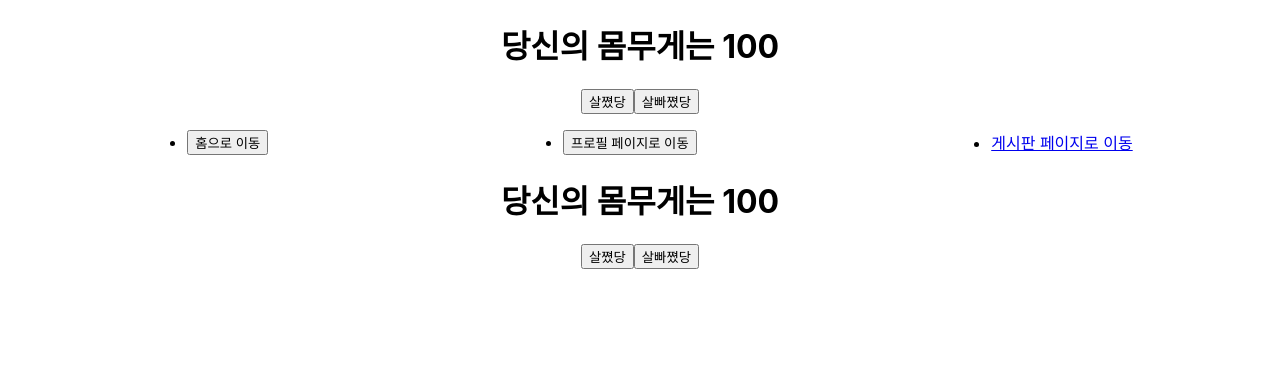
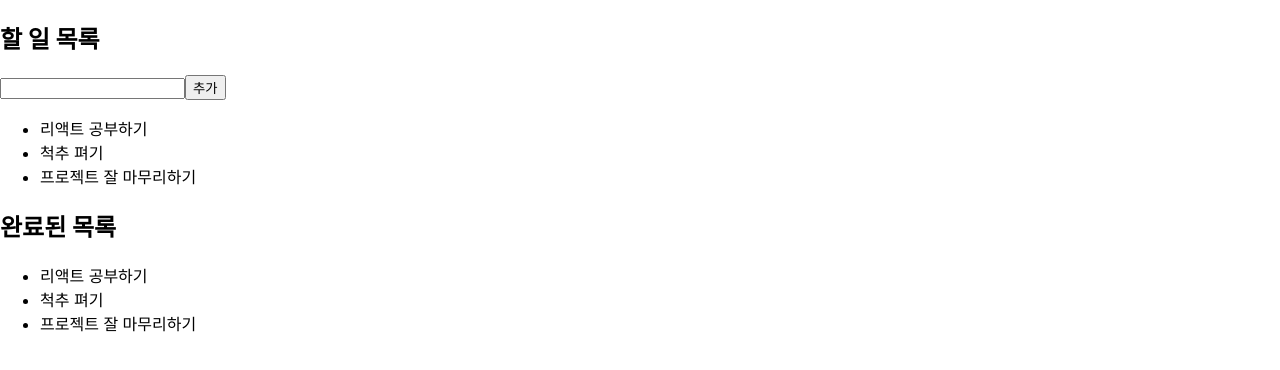
Before and after one commit to Drew-Choi/react-router, a React (Create React App) app: page /test in a window 1280 px wide. Shown: the top 370 px of the page. Built offline with nearby package versions, Linux system fonts and the light colour scheme.

Commit message:
리덕스로 todolist 만들기

```diff
--- a/src/App.css
+++ b/src/App.css
@@ -1,6 +1,6 @@
-.App {
+/* .App {
   text-align: center;
-}
+} */
 
 .App-logo {
   height: 40vmin;
--- a/src/App.js
+++ b/src/App.js
@@ -7,14 +7,17 @@
 import NotFound from './components/NotFound';
 import Profile from './components/Profile';
 import TestRedux from './components/TestRedux';
+import ListContainer from './components/ListContainer';
 
 function App() {
   return (
     <div className="App">
-      <TestRedux />
+      <ListContainer />
+
+      {/* <TestRedux /> */}
 
       {/* 라우터 그려지는 영역 */}
-      <Header />
+      {/* <Header />
       <Routes>
         <Route path="/" element={<Home />} />
         <Route path="/profile" element={<Profile />} />
@@ -22,7 +25,7 @@
         <Route path="/board" element={<Board />} />
         <Route path="/board/:boardID" element={<BoardDetail />} />
         <Route path="*" element={<NotFound />} />
-      </Routes>
+      </Routes> */}
     </div>
   );
 }
--- /dev/null
+++ b/src/components/DoneList.jsx
@@ -0,0 +1,17 @@
+import React from 'react';
+import { useSelector } from 'react-redux';
+
+export default function DoneList() {
+  const doneList = useSelector((state) => state.todo.todoList);
+
+  return (
+    <section>
+      <h1>완료된 목록</h1>
+      <ul>
+        {doneList.map((el) => (
+          <li key={el.id}> {el.text} </li>
+        ))}
+      </ul>
+    </section>
+  );
+}
--- /dev/null
+++ b/src/components/ListContainer.jsx
@@ -0,0 +1,12 @@
+import React from 'react';
+import TodoList from './TodoList';
+import DoneList from './DoneList';
+
+export default function ListContainer() {
+  return (
+    <>
+      <TodoList />
+      <DoneList />
+    </>
+  );
+}
--- a/src/components/Profile.jsx
+++ b/src/components/Profile.jsx
@@ -3,7 +3,7 @@
 import { useSelector } from 'react-redux';
 
 export default function Profile() {
-  const weight = useSelector((state) => state);
+  const weight = useSelector((state) => state.weightReducer);
 
   return (
     <>
--- a/src/components/TestRedux.jsx
+++ b/src/components/TestRedux.jsx
@@ -2,7 +2,7 @@
 import { useDispatch, useSelector } from 'react-redux';
 
 export default function TestRedux() {
-  const weight = useSelector((state) => state);
+  const weight = useSelector((state) => state.weightReducer);
   const dispatch = useDispatch();
 
   return (
--- /dev/null
+++ b/src/components/TodoList.jsx
@@ -0,0 +1,22 @@
+import React, { useRef } from 'react';
+import { useSelector } from 'react-redux';
+
+export default function TodoList() {
+  const todoList = useSelector((state) => state.todo.todoList);
+  const inputRef = useRef();
+
+  return (
+    <section>
+      <h1>할 일 목록</h1>
+      <div>
+        <input type="text" ref={inputRef} />
+        <button>추가</button>
+      </div>
+      <ul>
+        {todoList.map((el) => (
+          <li key={el.id}> {el.text} </li>
+        ))}
+      </ul>
+    </section>
+  );
+}
--- a/src/index.js
+++ b/src/index.js
@@ -6,28 +6,14 @@
 import { BrowserRouter } from 'react-router-dom';
 import { Provider } from 'react-redux';
 import { createStore } from 'redux';
+import combineReducers from './store';
 
-const weight = 100;
-let today = new Date();
-
-function reducer(state = weight, action) {
-  if (action.type === '증가') {
-    state += today.getDate();
-    return state;
-  } else if (action.type === '감소') {
-    state -= today.getMonth() + 1;
-    return state;
-  } else {
-    return state;
-  }
-}
-
-let store = createStore(reducer);
+const rootReducer = createStore(combineReducers);
 
 const root = ReactDOM.createRoot(document.getElementById('root'));
 root.render(
   <BrowserRouter>
-    <Provider store={store}>
+    <Provider store={rootReducer}>
       <App />
     </Provider>
   </BrowserRouter>,
--- /dev/null
+++ b/src/store/index.js
@@ -0,0 +1,8 @@
+import { combineReducers } from 'redux';
+import todo from './modules/todo';
+import weightReducer from './modules/weight';
+
+export default combineReducers({
+  todo,
+  weightReducer,
+});
--- /dev/null
+++ b/src/store/modules/todo.js
@@ -0,0 +1,23 @@
+const initState = {
+  todoList: [
+    {
+      id: 0,
+      text: '리액트 공부하기',
+      done: false,
+    },
+    {
+      id: 1,
+      text: '척추 펴기',
+      done: false,
+    },
+    {
+      id: 2,
+      text: '프로젝트 잘 마무리하기',
+      done: false,
+    },
+  ],
+};
+
+export default function todo(state = initState, action) {
+  return state;
+}
--- /dev/null
+++ b/src/store/modules/weight.js
@@ -0,0 +1,15 @@
+const weight = 100;
+
+let today = new Date();
+
+export default function weightReducer(state = weight, action) {
+  if (action.type === '증가') {
+    state += today.getDate();
+    return state;
+  } else if (action.type === '감소') {
+    state -= today.getMonth() + 1;
+    return state;
+  } else {
+    return state;
+  }
+}
```
